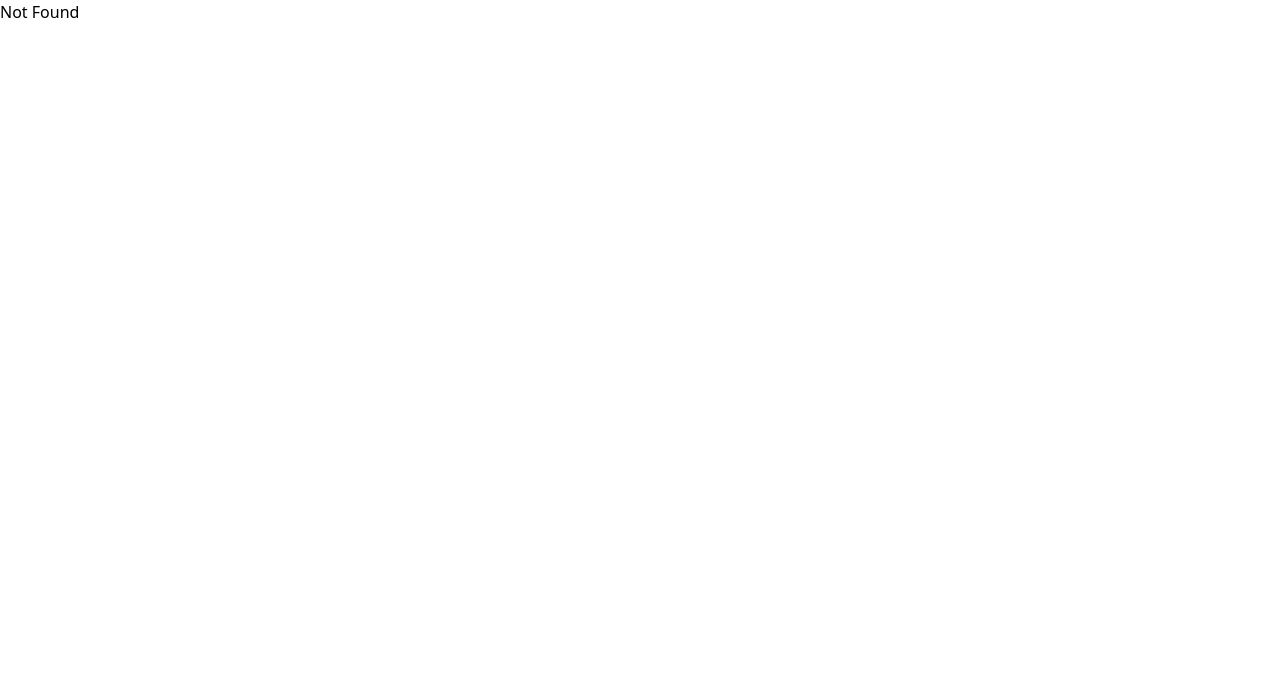
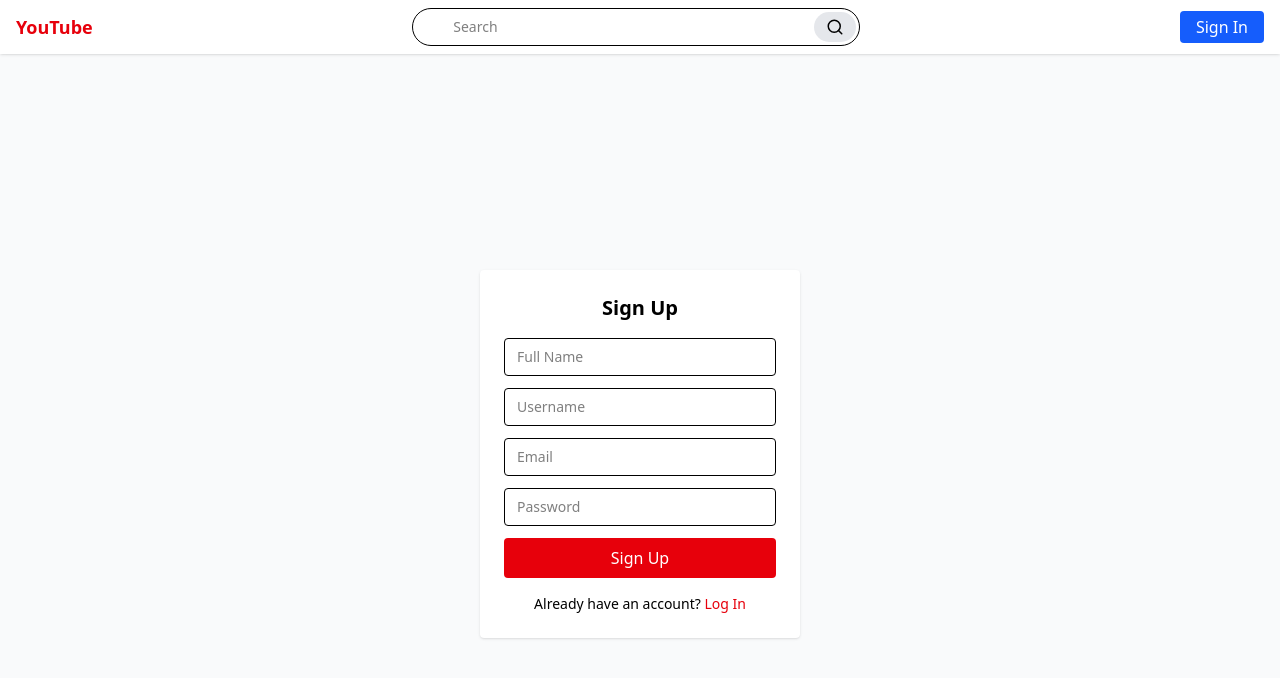
Before and after one commit to sumit434/youtube_clone, a React (Vite) app in the folder FRONTEND/: page /signup in a window 1280 px wide. Shown: the top 678 px of the page. Built offline with nearby package versions, Linux system fonts and the light colour scheme.

Commit message:
Add SignupPage

```diff
--- a/FRONTEND/src/App.jsx
+++ b/FRONTEND/src/App.jsx
@@ -2,6 +2,7 @@ import React from "react";
 import { BrowserRouter, Routes, Route } from "react-router-dom";
 import MainLayout from "./MainLayout.jsx";
 import HomePage from "./pages/HomePage.jsx";
+import SignupPage from "./pages/SignupPage.jsx";
 
 export default function App() {
   return (
@@ -9,6 +10,7 @@ export default function App() {
       <Routes>
         <Route path="/" element={<MainLayout />}>
           <Route index element={<HomePage />} />
+        <Route path="/signup" element={<SignupPage />} />
         </Route>
         <Route path="*" element={<h1>Not Found</h1>} />
       </Routes>
--- a/FRONTEND/src/pages/SignupPage.jsx
+++ b/FRONTEND/src/pages/SignupPage.jsx
@@ -0,0 +1,93 @@
+import React, { useState } from "react";
+import { Link, useNavigate } from "react-router-dom";
+import { useAuth } from "../context/AuthContext.jsx";
+
+export default function SignupPage() {
+  const [formData, setFormData] = useState({
+    name: "",
+    username: "",
+    email: "",
+    password: "",
+  });
+  const [error, setError] = useState(null);
+  const navigate = useNavigate();
+  const { signup } = useAuth();
+
+  const handleChange = (e) => {
+    setFormData((prev) => ({ ...prev, [e.target.name]: e.target.value }));
+  };
+
+  const handleSubmit = async (e) => {
+    e.preventDefault();
+    setError(null);
+    try {
+      await signup(formData.name, formData.username, formData.email, formData.password);
+      navigate("/");
+    } catch (err) {
+      setError(err.response?.data?.error || "Something went wrong");
+    }
+  };
+
+  return (
+    <div className="flex items-center justify-center min-h-screen bg-gray-50">
+      <div className="bg-white p-6 rounded shadow w-80">
+        <h2 className="text-xl font-semibold text-center mb-4">Sign Up</h2>
+
+        <form onSubmit={handleSubmit} className="space-y-3">
+          <input
+            type="text"
+            name="name"
+            placeholder="Full Name"
+            value={formData.name}
+            onChange={handleChange}
+            className="w-full border rounded px-3 py-2 text-sm"
+            required
+          />
+          <input
+            type="text"
+            name="username"
+            placeholder="Username"
+            value={formData.username}
+            onChange={handleChange}
+            className="w-full border rounded px-3 py-2 text-sm"
+            required
+          />
+          <input
+            type="email"
+            name="email"
+            placeholder="Email"
+            value={formData.email}
+            onChange={handleChange}
+            className="w-full border rounded px-3 py-2 text-sm"
+            required
+          />
+          <input
+            type="password"
+            name="password"
+            placeholder="Password"
+            value={formData.password}
+            onChange={handleChange}
+            className="w-full border rounded px-3 py-2 text-sm"
+            required
+          />
+
+          <button
+            type="submit"
+            className="w-full bg-red-600 text-white py-2 rounded hover:bg-red-700"
+          >
+            Sign Up
+          </button>
+        </form>
+
+        {error && <p className="mt-3 text-sm text-red-600">{error}</p>}
+
+        <p className="mt-4 text-center text-sm">
+          Already have an account?{" "}
+          <Link to="/login" className="text-red-600 hover:underline">
+            Log In
+          </Link>
+        </p>
+      </div>
+    </div>
+  );
+}
```
Also changed, not shown: FRONTEND/src/pages/LoginPage.jsx (added).
